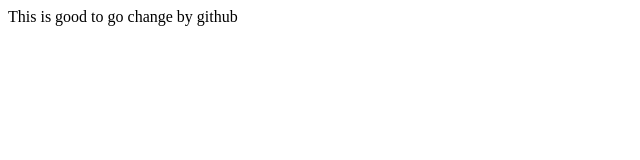
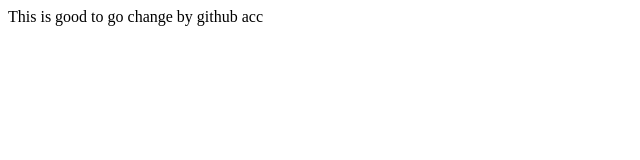
Before and after one commit to saketsaurav20/Sample, a plain HTML site: page index.html in a window 1280 px wide. Shown: the full height of the page, 0-640 px from the left. Drawn offline with Linux system fonts and the light colour scheme.

Commit message:
test branch_test

```diff
--- a/index.html
+++ b/index.html
@@ -7,6 +7,6 @@
     <title>Document</title>
 </head>
 <body>
-    This is good to go change by github
+    This is good to go change by github acc
 </body>
 </html>
```
